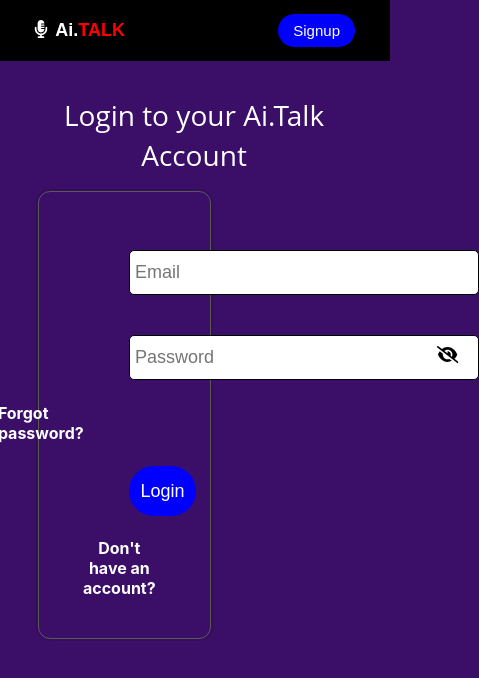
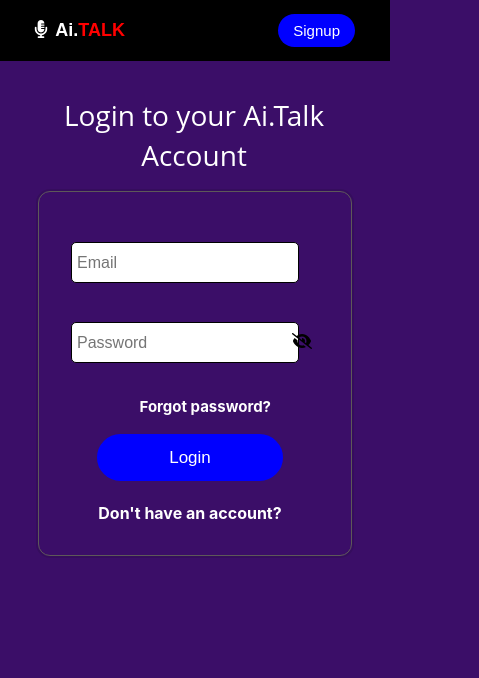
Before and after one commit to anilbhangay/Developer-Work, a React (Create React App) app in the folder Voice_Speech/: page /Login in a window 390 px wide. Shown: the top 678 px of the page, 479 px wide, since content can reach past the window. Built offline with nearby package versions, Linux system fonts and the light colour scheme.

Commit message:
Added responsive to both pages

```diff
--- a/Voice_Speech/src/components/register/Login.css
+++ b/Voice_Speech/src/components/register/Login.css
@@ -122,10 +122,54 @@ a {
   }
 
   .header-pass {
-    align-items: center;
     padding: 18px 38px;
     margin-left: 0px;
   }
 
+  .form-coainter-login {
+    width: 100%;
+    height: auto;
+    padding: 32px;
+  }
+
+  .form-input-login input {
+    width: 92%;
+    height: 41px;
+    margin-left: 0px;
+    margin-top: 18px;
+    margin-bottom: 1px;
+    font-size: 16px;
+  }
+
+  #icon-eye-login {
+    top: -53px;
+    left: 221px;
+    font-size: 16px;
+  }
+
+  .error-name-email {
+    margin-left: 6px;
+    font-size: 14px;
+  }
+
+  .error-name-pass {
+    top: 4px;
+    right: -6px;
+    font-size: 14px;
+  }
+
+  #forgot-pass-log {
+    margin-top: -7px;
+    margin-right: 48px;
+    font-size: 15px;
+  }
+
+  .form-links-login #button-login {
+    width: 75%;
+    height: 47px;
+    margin-top: 18px;
+    margin-left: 26px;
+    font-size: 17px;
+  }
 
 }
--- a/Voice_Speech/src/components/register/Signup.css
+++ b/Voice_Speech/src/components/register/Signup.css
@@ -97,6 +97,7 @@
     text-decoration: none;
     color: #fff;
   }
+
   .form-links-signup h4 a:hover {
     text-decoration: underline;
   }
@@ -164,4 +165,10 @@
     font-size: 14px;
   }
 
+  .form-links-signup h4 {
+    margin-top: 10px;
+    margin-right: 10px;
+    font-size: 16px;
+  }
+
  }
```
